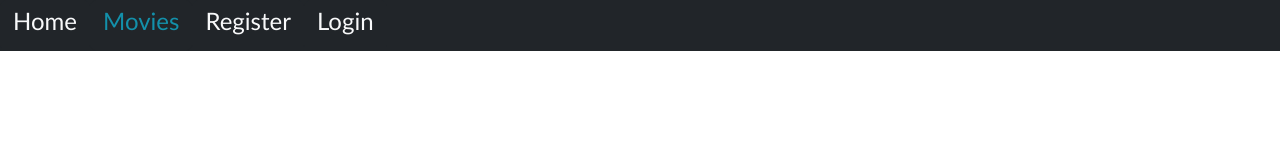
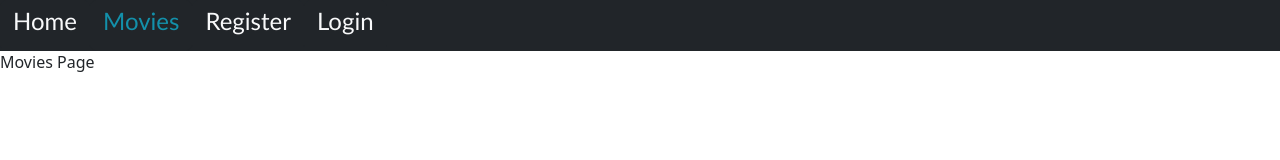
Before and after one commit to krismac12/CAB_230_Assignement2, a React (Create React App) app in the folder cab_230/: page /movies in a window 1280 px wide. Shown: the top 160 px of the page. Built offline with nearby package versions, Linux system fonts and the light colour scheme.

Commit message:
updated css

```diff
--- a/cab_230/src/CSS/Home.css
+++ b/cab_230/src/CSS/Home.css
@@ -1,4 +1,4 @@
-#main{
+#main-home{
     background-repeat: no-repeat;
     background-size: cover;
     background-position: center center;
--- a/cab_230/src/Pages/Home.js
+++ b/cab_230/src/Pages/Home.js
@@ -25,7 +25,7 @@ export default function Home(){
       }, []);
 
     return(
-        <div id="main" style={{ backgroundImage: `url(${imageUrls[imageNumber]})` }}>
+        <div id="main-home" style={{ backgroundImage: `url(${imageUrls[imageNumber]})` }}>
             <Navbar></Navbar>
             <div id = "content">
                 <p className="text-light" id = "top-text">{topText}</p>
--- a/cab_230/src/Pages/Movies.js
+++ b/cab_230/src/Pages/Movies.js
@@ -2,9 +2,11 @@ import Navbar from "../Elements/Navbar"
 
 export default function Movies(){
     return(
-        <div id="Main">
+        <div id="main-movies">
             <Navbar></Navbar>
-            <p>Movies Page</p>
+            <div id="content">
+                <p>Movies Page</p>
+            </div>
         </div>
     )
 }
```
